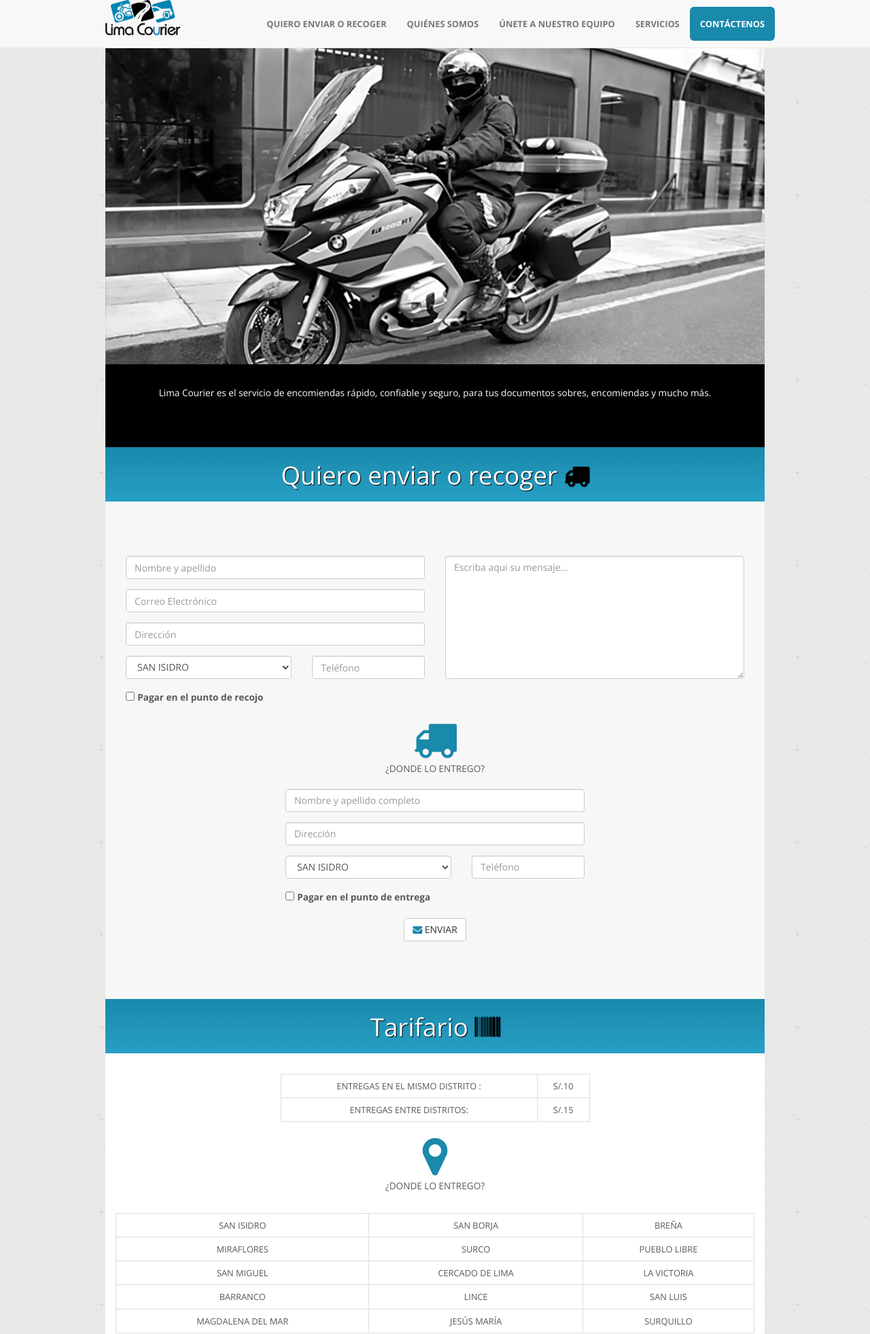
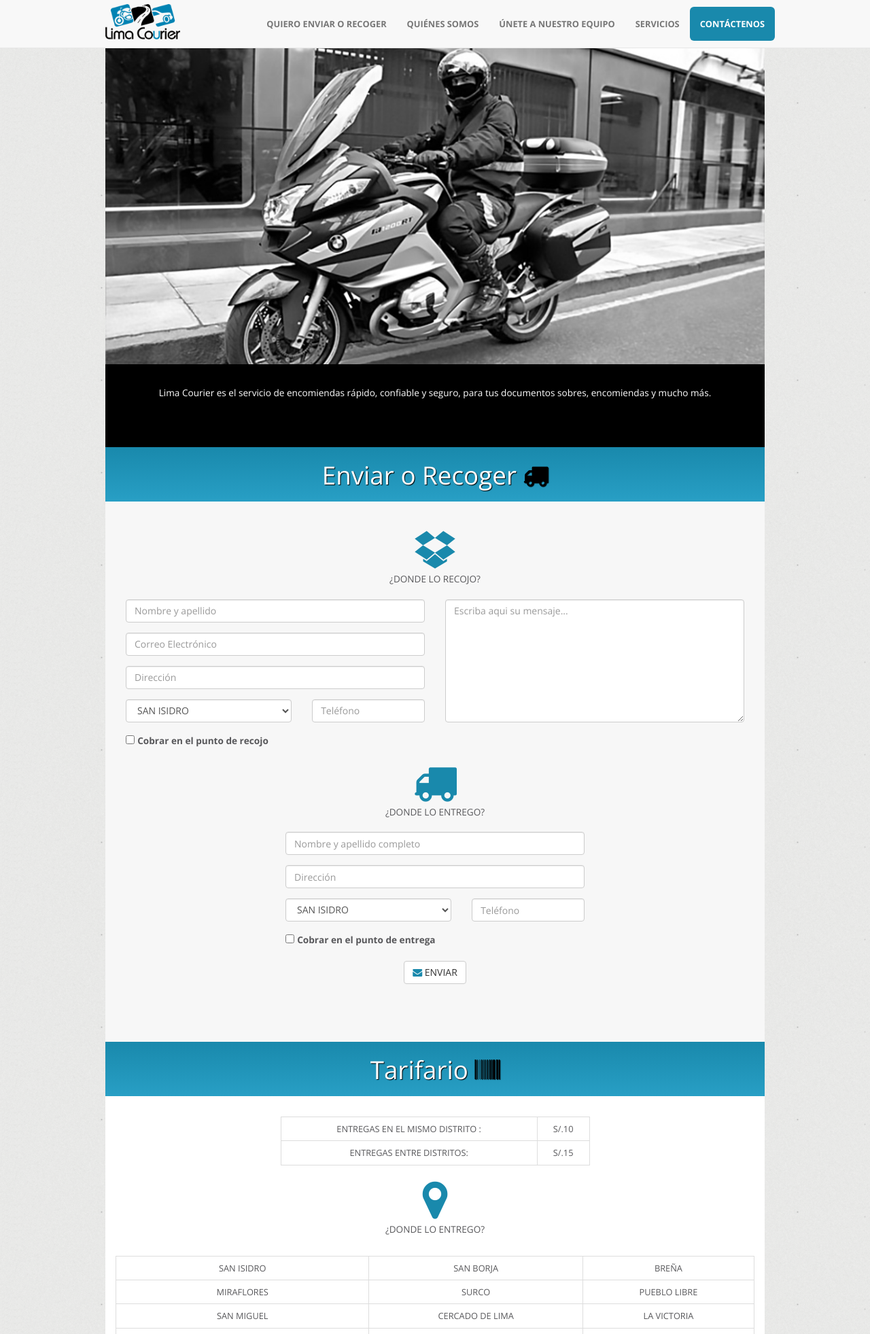
Before and after one commit to OscarSith/lima-courier, a PHP site: page / in a window 1280 px wide. Shown: the top 1963 px of the page at 68% size. Run offline with PHP 8.4, Linux system fonts and the light colour scheme; some libraries are stand-ins or nearby versions.

Commit message:
Cambios como agregado el icono de donde lo recojo, logo mas centrado, se agrego iconos con vectores en servicios

```diff
--- a/css/style.css
+++ b/css/style.css
@@ -70,8 +70,9 @@ img {
 	cursor:pointer;
 }
 #logo {
-		width: 110px;
-	}
+	margin-top: 6px;
+	width: 110px;
+}
 #botonBajar {
 	width: 100%;
 	z-index: 2;
@@ -201,7 +202,7 @@ footer {
 }
 .list-services {
 	text-align: left;
-	list-style-type: square
+	list-style-type: none
 }
 .p-service {
 	padding: 0 25px
--- a/index.html
+++ b/index.html
@@ -66,11 +66,17 @@
 			<div class="h56 bg-black"></div>
 			<div class="content grid_12 bg-gray-light">
 				<div class="mb20 middle-panel">
-					<p>Quiero enviar o recoger
+					<p>Enviar o Recoger
 					<i class="fa fa-truck fa-1x black"></i> </p>
 				</div>
-				<div class="col-xs-12 mt60">
+				<div class="col-xs-12 mt20">
 					<form id="contactForm" action="#" method="post">
+						<div class="row mb20">
+							<span>
+								<i class="fa fa-dropbox fa-4x"></i>
+								<small class="block">¿DONDE LO RECOJO?</small>
+							</span>
+						</div>
 						<div class="col-md-6">
 							<div class="form-group">
 								<input type="text" class="form-control" id="name" name="name" placeholder="Nombre y apellido" required>
@@ -112,7 +118,7 @@
 							<div class="form-group text-left">
 								<label>
 									<input type="checkbox" value="si" name="recojo" id="recojo">
-									<small>Pagar en el punto de recojo</small>
+									<small>Cobrar en el punto de recojo</small>
 								</label>
 							</div>
 						</div>
@@ -167,7 +173,7 @@
 							<div class="form-group text-left">
 								<label>
 									<input type="checkbox" value="si" name="entrega" id="entrega">
-									<small>Pagar en el punto de entrega</small>
+									<small>Cobrar en el punto de entrega</small>
 								</label>
 							</div>
 							<div class="form-group">
@@ -308,11 +314,11 @@
 				</div>
           		<div class="mt60">
           			<ul class="list-services">
-          				<li>Servicio de Courier todo el día en más de doce (12) distritos.</li>
-          				<li>Verificación domiciliaria.</li>
-          				<li>Verificación laboral.</li>
-          				<li>Reparto de recibos y encartes.</li>
-          				<li>Envíos de documentos y mercancía a provincia.</li>
+          				<li><i class="fa fa-check fa-lg"></i> Servicio de Courier todo el día en más de doce (12) distritos.</li>
+          				<li><i class="fa fa-check fa-lg"></i> Verificación domiciliaria.</li>
+          				<li><i class="fa fa-check fa-lg"></i> Verificación laboral.</li>
+          				<li><i class="fa fa-check fa-lg"></i> Reparto de recibos y encartes.</li>
+          				<li><i class="fa fa-check fa-lg"></i> Envíos de documentos y mercancía a provincia.</li>
           			</ul>
 				</div>
 			</div>
```
Also changed, not shown: send.php (+5 -3 lines).
